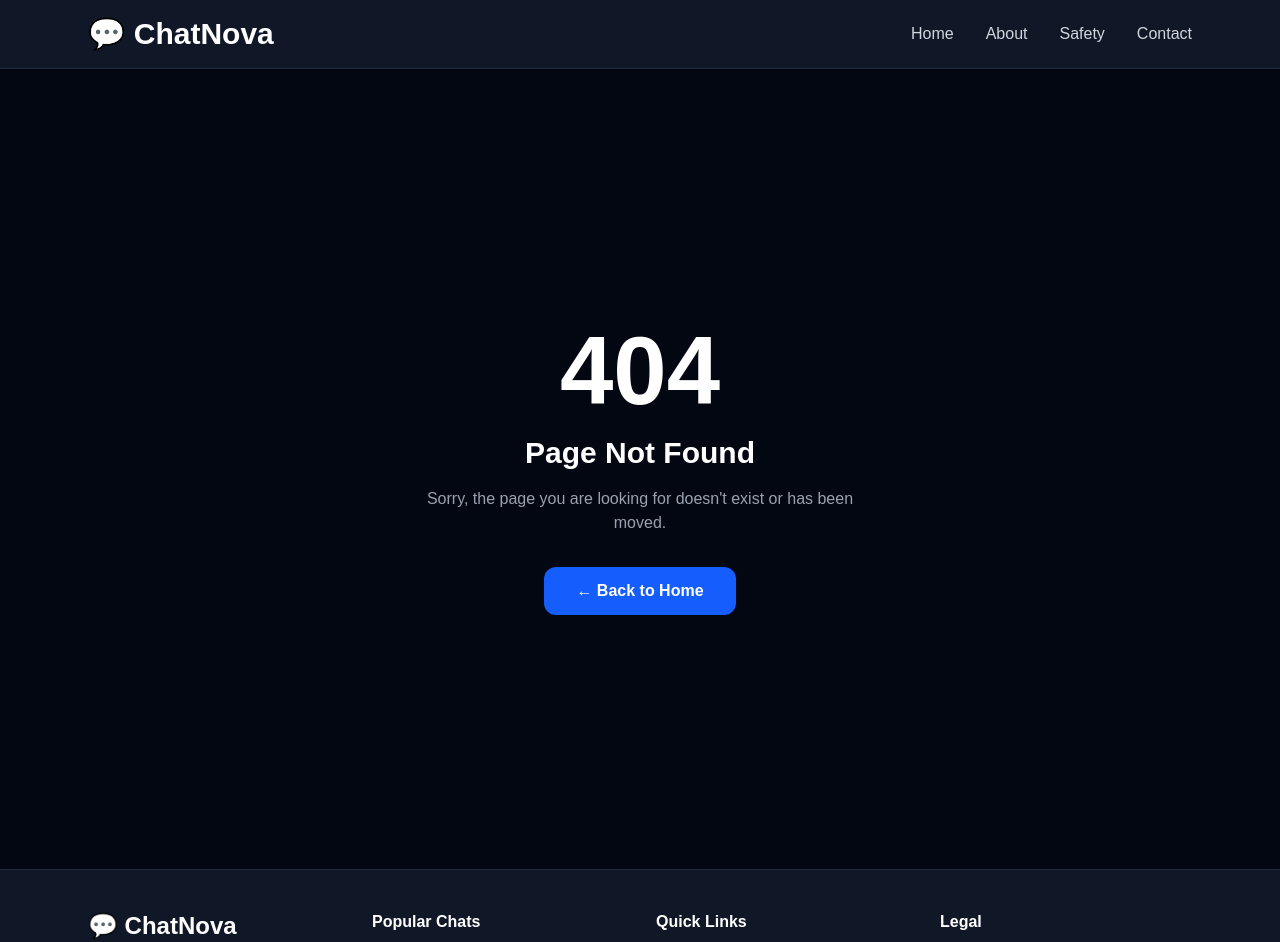
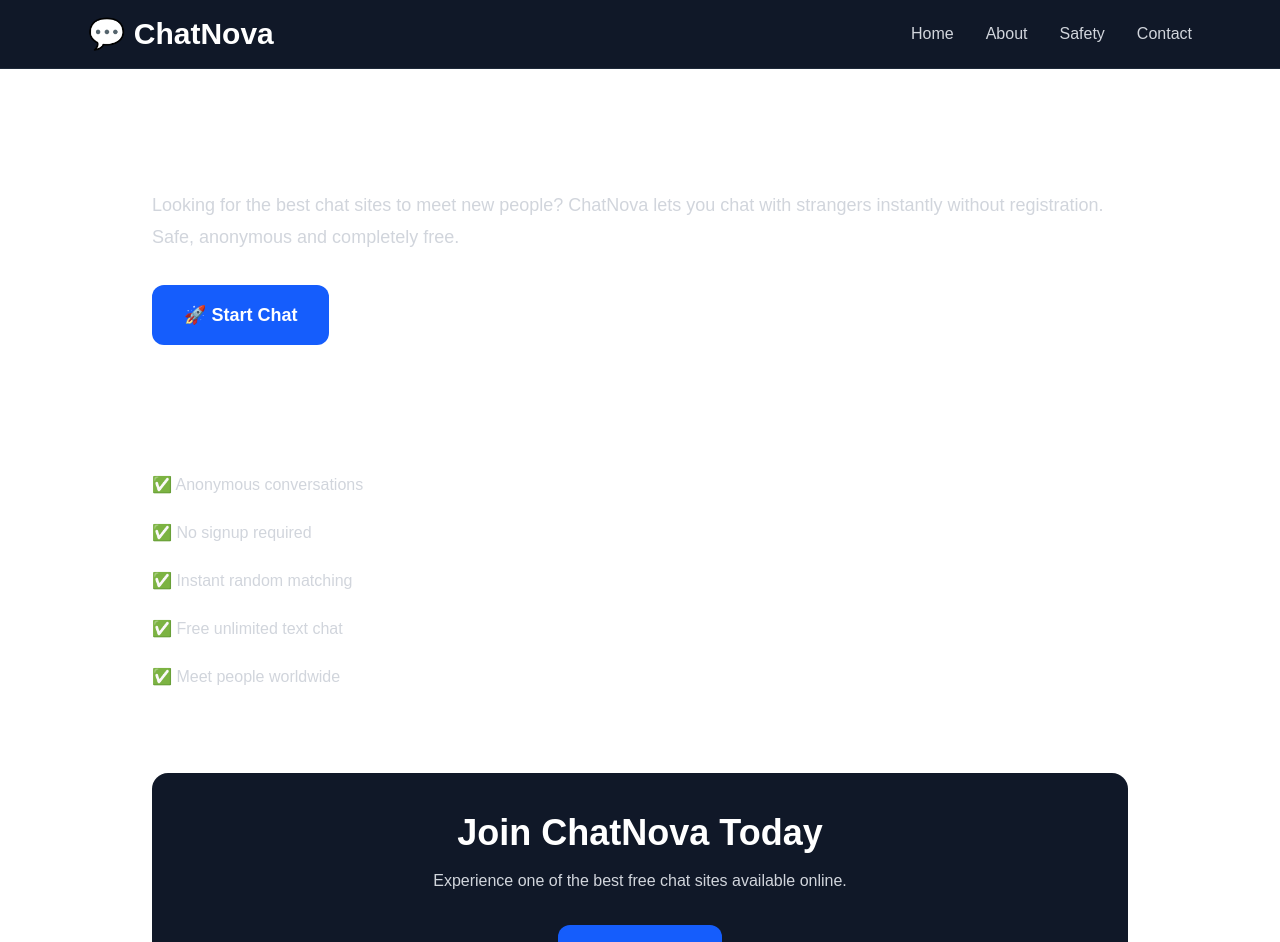
Before and after one commit to Shubhampb4499/random-chat, a Next.js app: page /chat-sites in a window 1280 px wide. Before the commit this address had no page. Shown: the top 942 px of the page. Built offline with nearby package versions, Linux system fonts and the light colour scheme.

Commit message:
Added Chat Sites SEO page

```diff
--- /dev/null
+++ b/app/chat-sites/page.tsx
@@ -0,0 +1,79 @@
+import type { Metadata } from "next";
+import Link from "next/link";
+
+export const metadata: Metadata = {
+  title: "Best Chat Sites in 2026 | ChatNova",
+  description:
+    "Discover one of the best free chat sites to meet strangers online. Chat anonymously without signup on ChatNova.",
+  keywords: [
+    "Chat Sites",
+    "Best Chat Sites",
+    "Free Chat Sites",
+    "Online Chat Sites",
+    "Anonymous Chat Site",
+    "ChatNova",
+  ],
+  alternates: {
+    canonical: "https://chatnova.in/chat-sites",
+  },
+};
+
+export default function ChatSitesPage() {
+  return (
+    <main className="max-w-5xl mx-auto px-6 py-12 text-white">
+
+      <h1 className="text-5xl font-bold mb-6">
+        Best Chat Sites
+      </h1>
+
+      <p className="text-gray-300 text-lg leading-8 mb-8">
+        Looking for the best chat sites to meet new people? ChatNova lets you
+        chat with strangers instantly without registration. Safe, anonymous and
+        completely free.
+      </p>
+
+      <Link
+        href="/chat"
+        className="inline-block bg-blue-600 hover:bg-blue-700 px-8 py-4 rounded-xl font-semibold text-lg"
+      >
+        🚀 Start Chat
+      </Link>
+
+      <section className="mt-16">
+
+        <h2 className="text-3xl font-bold mb-6">
+          Why ChatNova?
+        </h2>
+
+        <ul className="space-y-4 text-gray-300 leading-8">
+          <li>✅ Anonymous conversations</li>
+          <li>✅ No signup required</li>
+          <li>✅ Instant random matching</li>
+          <li>✅ Free unlimited text chat</li>
+          <li>✅ Meet people worldwide</li>
+        </ul>
+
+      </section>
+
+      <section className="mt-20 bg-gray-900 rounded-2xl p-10 text-center">
+
+        <h2 className="text-4xl font-bold mb-4">
+          Join ChatNova Today
+        </h2>
+
+        <p className="text-gray-300 mb-8">
+          Experience one of the best free chat sites available online.
+        </p>
+
+        <Link
+          href="/chat"
+          className="inline-block bg-blue-600 hover:bg-blue-700 px-8 py-4 rounded-xl font-semibold"
+        >
+          🚀 Start Chat
+        </Link>
+
+      </section>
+
+    </main>
+  );
+}
```
